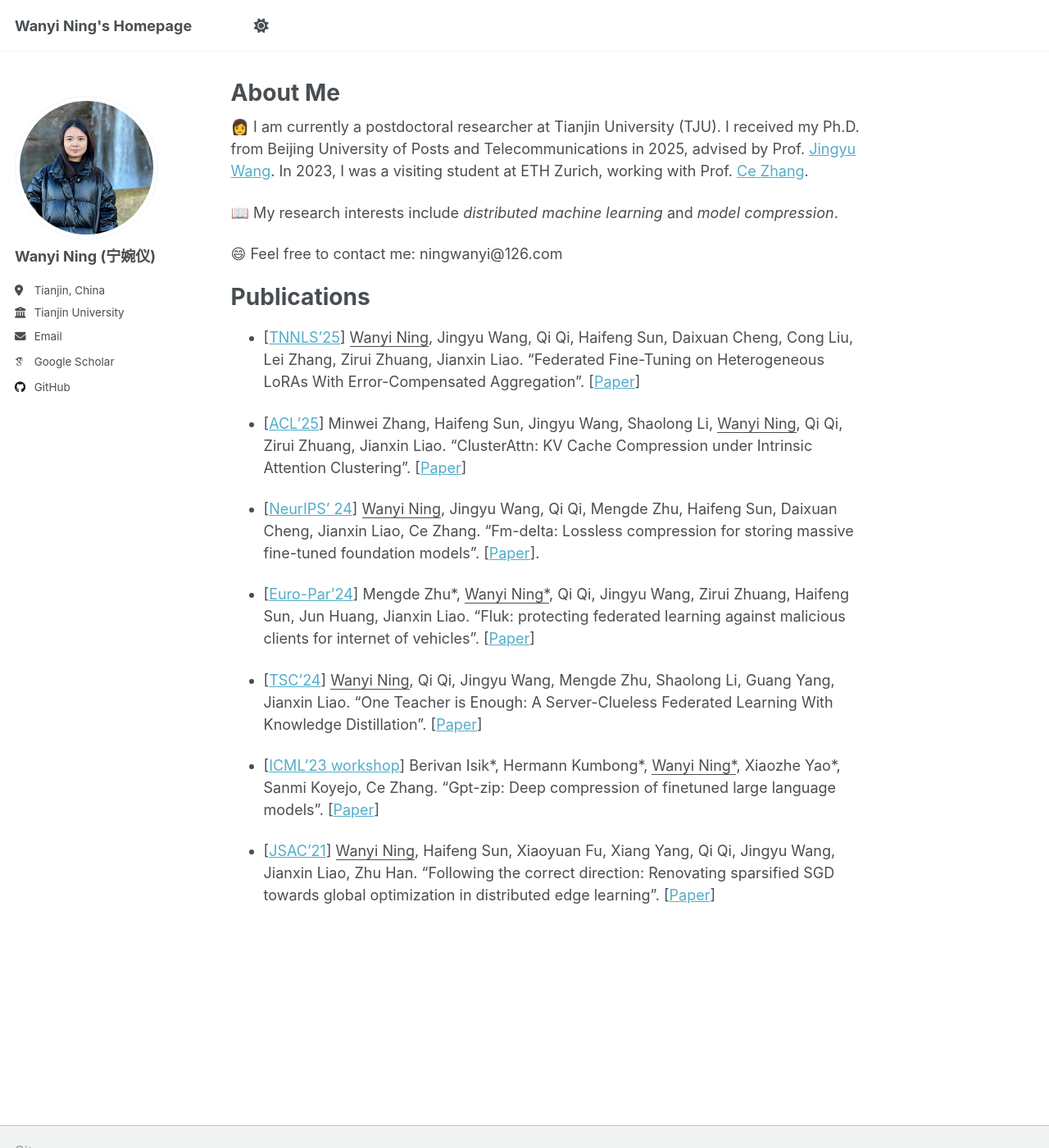
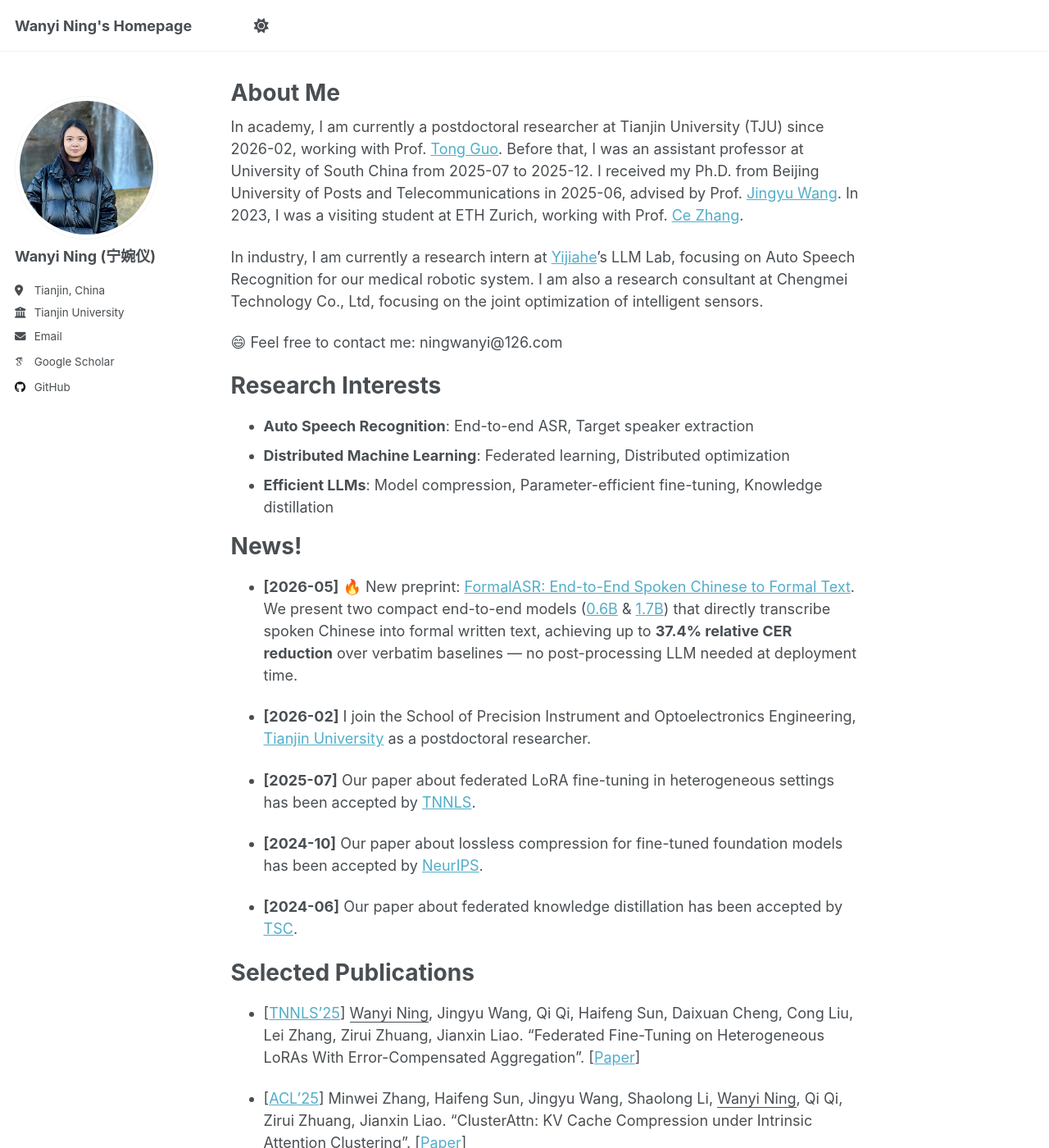
Before and after one commit to ningwanyi/ningwanyi.github.io, a Jekyll site: the page built from _pages/about.md, in a window 1280 px wide and 1400 px high. Shown: the whole window at 82% size. Built offline with Jekyll 4.4.1, drawn with Linux system fonts in a browser that asks for light colours; some web fonts are replaced; a script that is not in the unit is left out.

Commit message:
update Aboutme

```diff
--- a/_pages/about.md
+++ b/_pages/about.md
@@ -7,14 +7,32 @@ redirect_from:
   - /about.html
 ---
 
-👩 I am currently a postdoctoral researcher at Tianjin University (TJU). I received my Ph.D. from Beijing University of Posts and Telecommunications in 2025, advised by Prof. [Jingyu Wang](https://scholar.google.com/citations?hl=en&user=H441DjwAAAAJ&view_op=list_works). In 2023, I was a visiting student at ETH Zurich, working with Prof. [Ce Zhang](https://scholar.google.com/citations?user=GkXqbmMAAAAJ&hl=zh-CN&oi=ao).
+In academy, I am currently a postdoctoral researcher at Tianjin University (TJU) since 2026-02, working with Prof. [Tong Guo](https://jyxy.tju.edu.cn/cn/szdw/20110223/281.shtml). Before that, I was an assistant professor at University of South China from 2025-07 to 2025-12. I received my Ph.D. from Beijing University of Posts and Telecommunications in 2025-06, advised by Prof. [Jingyu Wang](https://scholar.google.com/citations?hl=en&user=H441DjwAAAAJ&view_op=list_works). In 2023, I was a visiting student at ETH Zurich, working with Prof. [Ce Zhang](https://scholar.google.com/citations?user=GkXqbmMAAAAJ&hl=zh-CN&oi=ao).
 
-📖 My research interests include *distributed machine learning* and *model compression*.
+In industry, I am currently a research intern at [Yijiahe](https://www.yijiahe.com/)'s LLM Lab, focusing on Auto Speech Recognition for our medical robotic system. I am also a research consultant at Chengmei Technology Co., Ltd, focusing on the joint optimization of intelligent sensors.
 
 😄 Feel free to contact me: ningwanyi@126.com
 
+Research Interests
+======
+- **Auto Speech Recognition**: End-to-end ASR, Target speaker extraction
+- **Distributed Machine Learning**: Federated learning, Distributed optimization
+- **Efficient LLMs**: Model compression, Parameter-efficient fine-tuning, Knowledge distillation
 
-Publications
+News!
+======
+- **[2026-05]** 🔥 New preprint: [FormalASR: End-to-End Spoken Chinese to Formal Text](https://arxiv.org/abs/2605.19266). We present two compact end-to-end models ([0.6B](https://huggingface.co/TaurenMountain/FormalASR-0.6B) & [1.7B](https://huggingface.co/TaurenMountain/FormalASR-1.7B)) that directly transcribe spoken Chinese into formal written text, achieving up to **37.4% relative CER reduction** over verbatim baselines — no post-processing LLM needed at deployment time.
+
+- **[2026-02]** I join the School of Precision Instrument and Optoelectronics Engineering, [Tianjin University](https://www.tju.edu.cn/) as a postdoctoral researcher.
+
+- **[2025-07]** Our paper about federated LoRA fine-tuning in heterogeneous settings has been accepted by [TNNLS](https://ieeexplore.ieee.org/xpl/RecentIssue.jsp?punumber=5962385).
+
+- **[2024-10]** Our paper about lossless compression for fine-tuned foundation models has been accepted by [NeurIPS](https://neurips.cc/Conferences/2024).
+
+- **[2024-06]** Our paper about federated knowledge distillation has been accepted by [TSC](https://ieeexplore.ieee.org/xpl/RecentIssue.jsp?punumber=4629386).
+
+
+Selected Publications
 ======
 
 - [[TNNLS'25](https://ieeexplore.ieee.org/xpl/RecentIssue.jsp?punumber=5962385)] <u>Wanyi Ning</u>, Jingyu Wang, Qi Qi, Haifeng Sun, Daixuan Cheng, Cong Liu, Lei Zhang, Zirui Zhuang, Jianxin Liao. "Federated Fine-Tuning on Heterogeneous LoRAs With Error-Compensated Aggregation". [[Paper](https://ieeexplore.ieee.org/abstract/document/11083124)]
```
Also changed, not shown: 1 other file.
